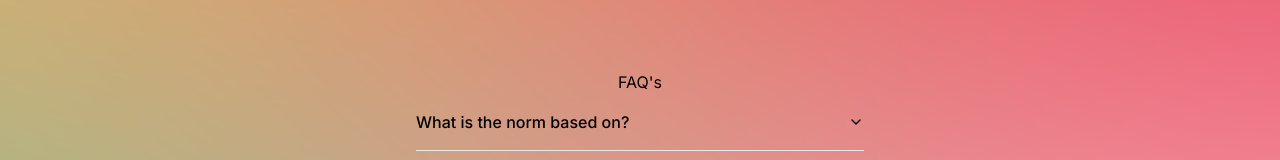
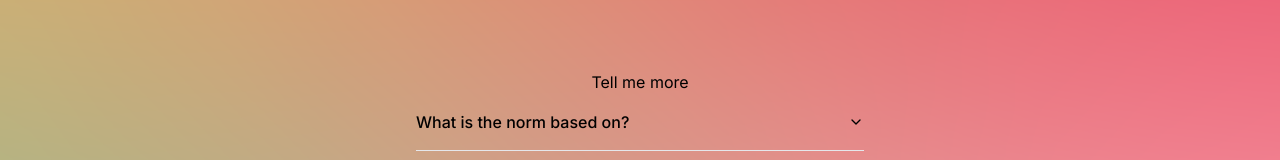
Before and after one commit to fac29/thenorm, a Next.js app: page / in a window 1280 px wide. Shown: the part 738-898 px from the top of the page. Built offline with nearby package versions, Linux system fonts and the light colour scheme; no server answers.

Commit message:
Changed FAQ text to tell me more

```diff
--- a/components/FAQ.tsx
+++ b/components/FAQ.tsx
@@ -45,7 +45,7 @@ const accordionData = [
 export default function FAQ() {
 	return (
 		<div className="flex flex-col items-center px-4 py-8">
-			<h2 className="text-center">FAQ's</h2>
+			<h2 className="text-center">Tell me more</h2>
 			<Accordion type="single" collapsible className="w-full max-w-md">
 				{accordionData.map((item) => (
 					<AccordionItem key={item.id} value={item.id}>
```
